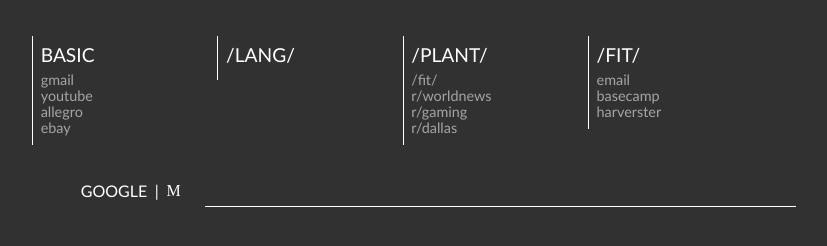
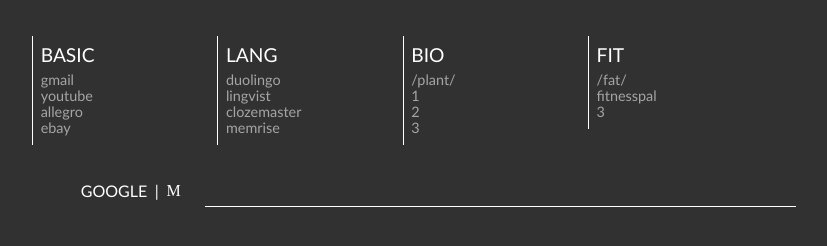
Before and after one commit to icksaroo/ickstartpage, a plain HTML site: page index.html in a window 1280 px wide. Shown: the part 148-394 px from the top of the page, without its empty margins (224-1051 px from the left). Drawn offline with nearby package versions, Linux system fonts and the light colour scheme; a web font is replaced by a local one.

Commit message:
Update index.html

```diff
--- a/index.html
+++ b/index.html
@@ -46,24 +46,24 @@
 				<li><a href="https://www.ebay.pl/">ebay</a></li>
 			</ul>
 			<ul>
-				<li class="title">/lang/</li>
-				<li><a href="#"></a></li>
-				<li><a href="#"></a></li>
-				<li><a href="#"></a></li>
-				<li><a href="#"></a></li>
+				<li class="title">lang</li>
+				<li><a href="https://www.duolingo.com/">duolingo</a></li>
+				<li><a href="https://lingvist.com/">lingvist</a></li>
+				<li><a href="https://www.clozemaster.com/">clozemaster</a></li>
+				<li><a href="https://www.memrise.com/pl/">memrise</a></li>
 			</ul>
 			<ul>
-				<li class="title">/plant/</li>
-				<li><a href="#">/fit/</a></li>
-				<li><a href="#">r/worldnews</a></li>
-				<li><a href="#">r/gaming</a></li>
-				<li><a href="#">r/dallas</a></li>
+				<li class="title">bio</li>
+				<li><a href="http://boards.4channel.org/an/catalog#s=plant">/plant/</a></li>
+				<li><a href="#">1</a></li>
+				<li><a href="#">2</a></li>
+				<li><a href="#">3</a></li>
 			</ul>
 			<ul>
-				<li class="title">/fit/</li>
-				<li><a href="#">email</a></li>
-				<li><a href="#">basecamp</a></li>
-				<li><a href="#">harverster</a></li>
+				<li class="title">fit</li>
+				<li><a href="http://boards.4channel.org/fit/catalog#s=fat">/fat/</a></li>
+				<li><a href="https://www.myfitnesspal.com/">fitnesspal</a></li>
+				<li><a href="#">3</a></li>
 			</ul>
 			<div class="clear"></div>
 		</section>
```
